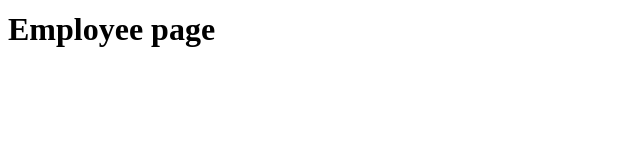
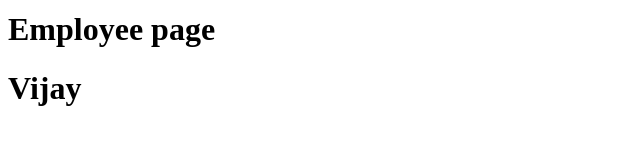
Before and after one commit to Gopichand785/index, a plain HTML site: page Employee.html in a window 1280 px wide. Shown: the part 222-366 px from the top of the page, without its empty margins (0-640 px from the left). Drawn offline with Linux system fonts and the light colour scheme.

Commit message:
Update Employee.html

```diff
--- a/Employee.html
+++ b/Employee.html
@@ -11,6 +11,7 @@
         <a href="./contact.html">contact</a>
         <div>
             <h1>Employee page</h1>
+            <h1>Vijay</h1>
         </div>
 
     </body>
```
